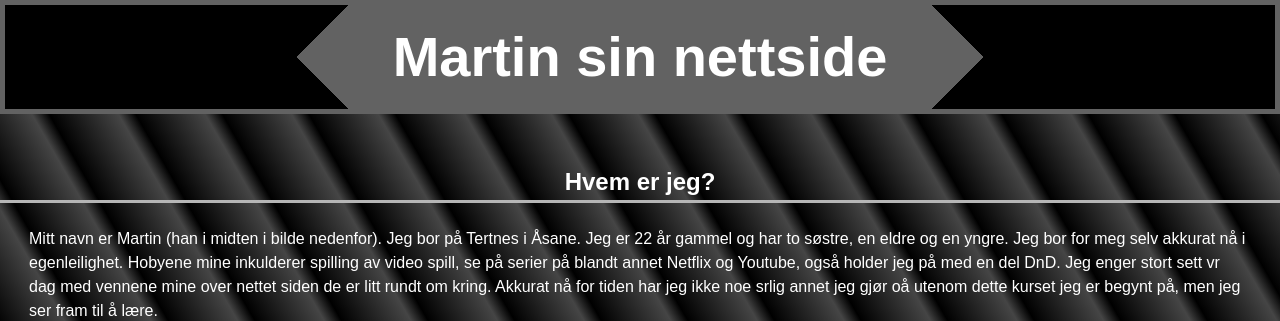
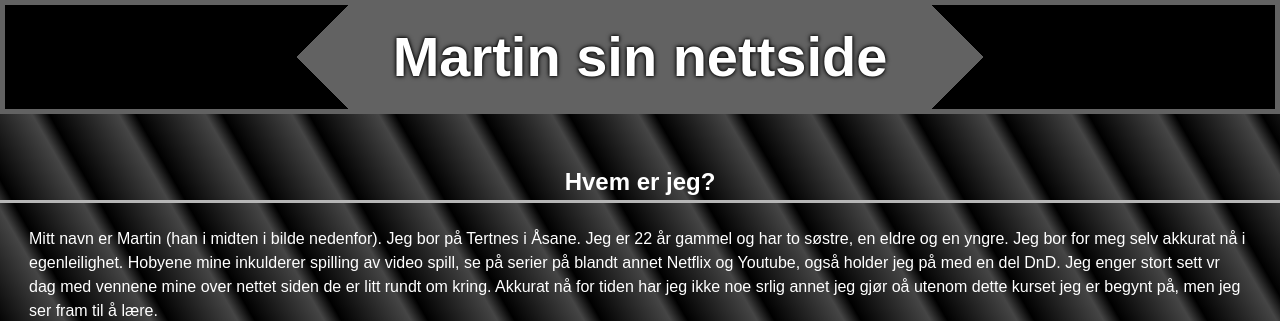
Before and after one commit to Martin-koder1/Kurs-Oppgave-1, a website: page index.html in a window 1280 px wide. Shown: the top 321 px of the page. Drawn offline with Linux system fonts and the light colour scheme.

Commit message:
text border

```diff
--- a/style.css
+++ b/style.css
@@ -21,6 +21,7 @@ h1 {
   background-image:  linear-gradient(135deg, #000000 25%, transparent 25%), linear-gradient(225deg, #000000 25%, transparent 25%), linear-gradient(45deg, #000000 25%, transparent 25%), linear-gradient(315deg, #000000 25%, #626262 25%);
   margin: 0;
   margin-bottom: 50px;
+  text-shadow: 0 0 3px #000000, 0 0 5px #000000;
 }
 
 h2 {
```
